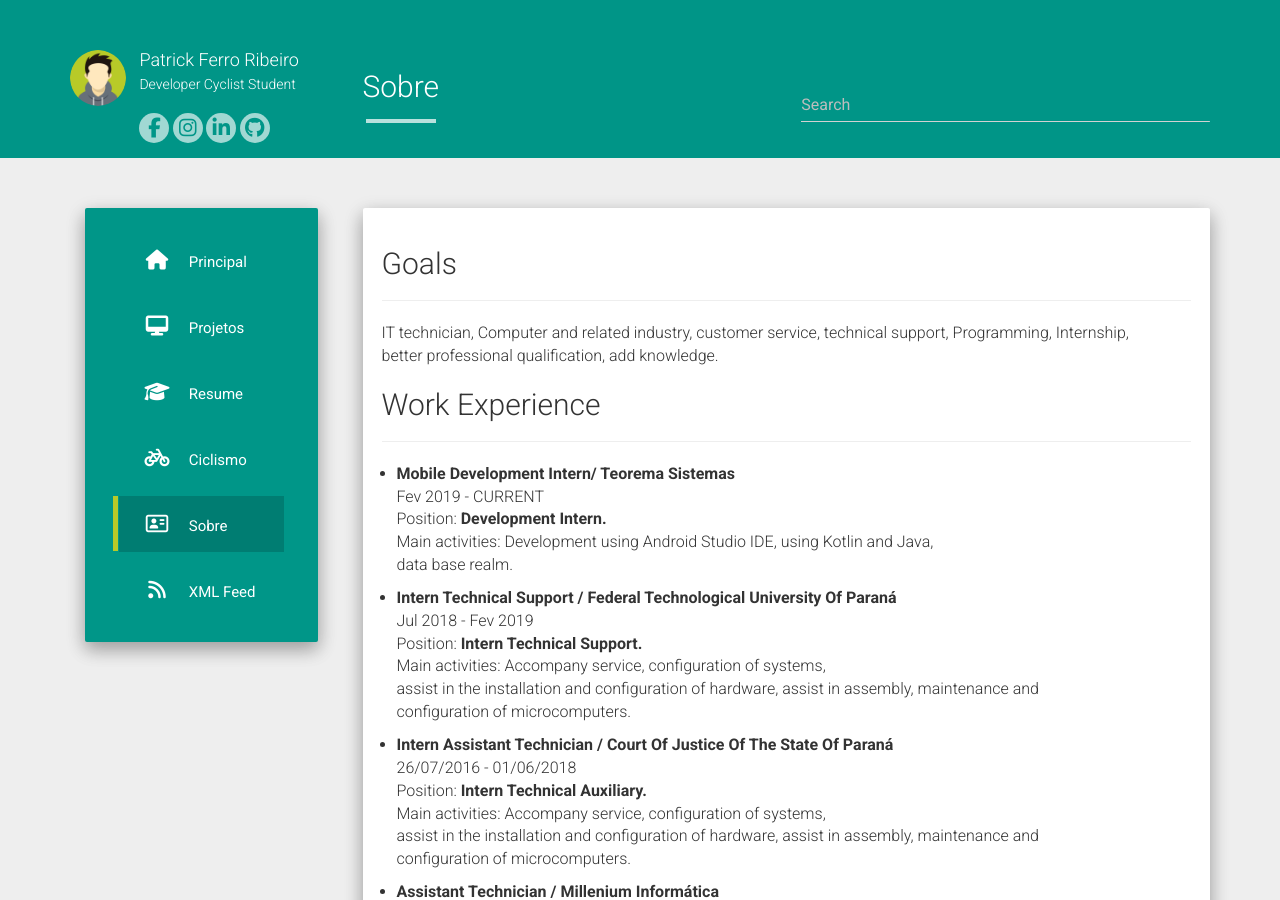
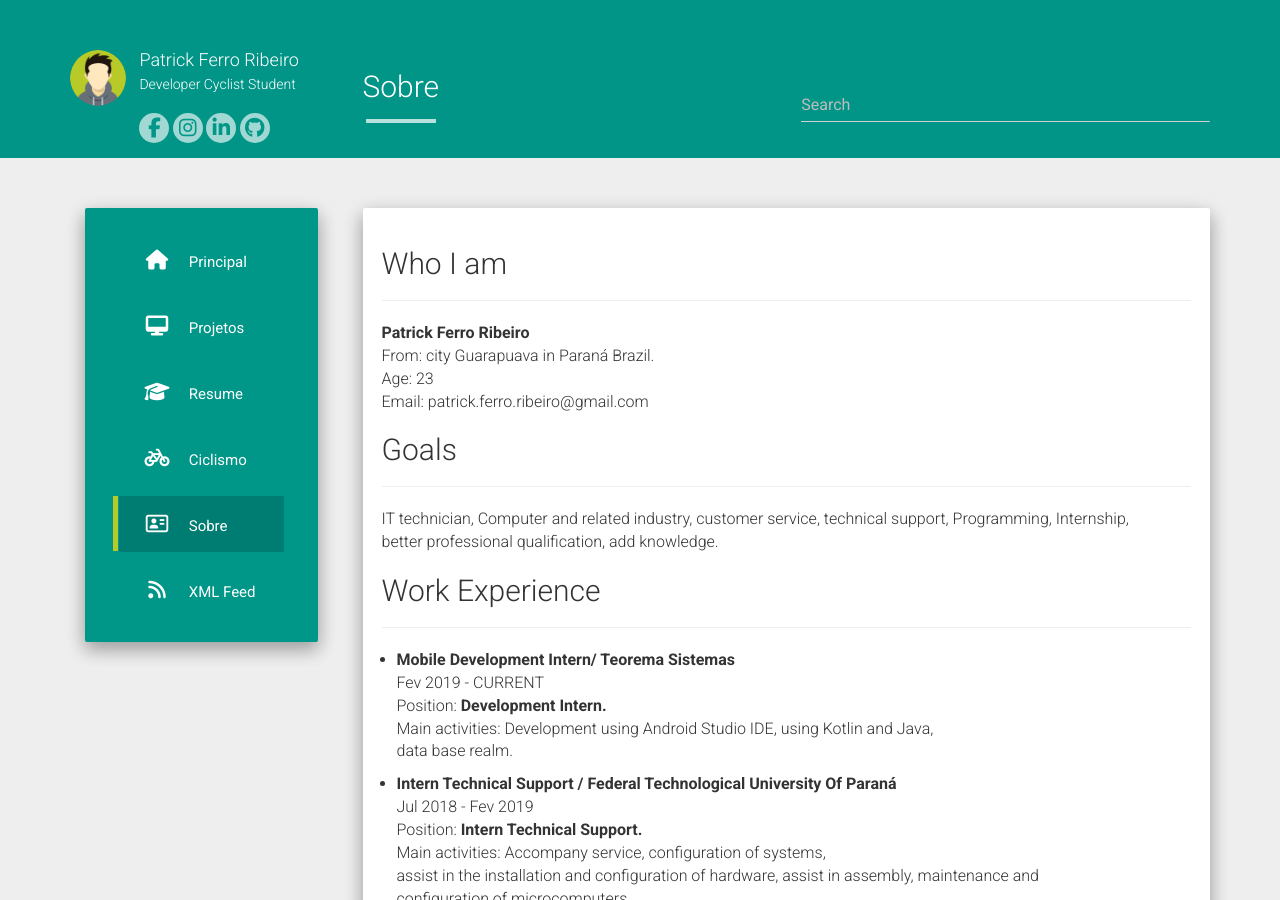
Before and after one commit to riberman/riberman.github.io, a Jekyll site: the page built from about.md, in a window 1280 px wide and 900 px high. Built offline with Jekyll 4.4.1, drawn with Linux system fonts in a browser that asks for light colours; nearby versions of some CDN libraries.

Commit message:
Update about.

```diff
--- a/about.md
+++ b/about.md
@@ -3,6 +3,13 @@ layout: page
 title: Sobre
 permalink: /sobre/
 ---
+
+## Who I am
+___
+**Patrick Ferro Ribeiro**
+From: city Guarapuava in Paraná Brazil.
+Age: 23
+Email: patrick.ferro.ribeiro@gmail.com
 
 ## Goals
 ___
```
